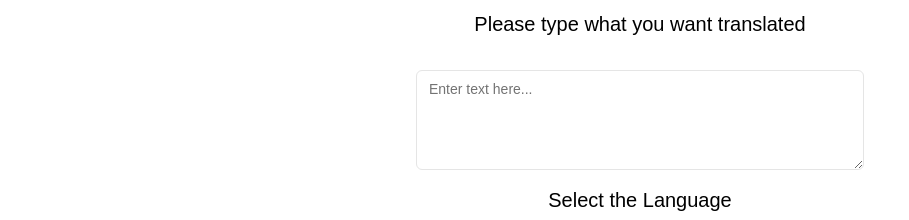
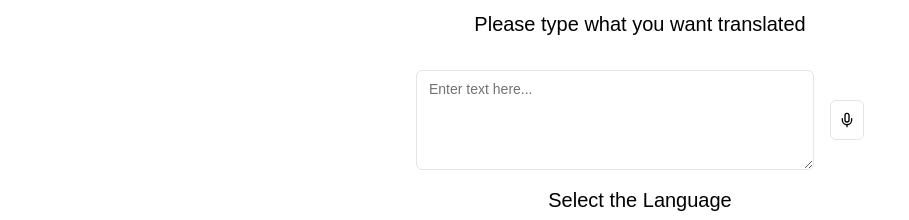
Before and after one commit to pedro123456789-wq/diffused-med, a Next.js app: page /translation in a window 1280 px wide. Shown: the part 271-491 px from the top of the page, without its empty margins (0-909 px from the left). Built offline with nearby package versions, Linux system fonts and the light colour scheme.

Commit message:
add mic button

```diff
--- a/src/app/translation/page.tsx
+++ b/src/app/translation/page.tsx
@@ -1,6 +1,6 @@
 'use client'
 
-import { useState } from 'react'
+import { useState, useEffect } from 'react'
 import Header from '@/components/ui/Header'
 import { Button } from "@/components/ui/button"
 import { Textarea } from "@/components/ui/textarea"
@@ -12,6 +12,7 @@ import {
   SelectValue,
 } from "@/components/ui/select"
 import Link from 'next/link'
+import { Mic, MicOff } from 'lucide-react'
 
 const languages = [
   { value: 'ch', label: 'Chinese' },
@@ -25,12 +26,50 @@ export default function Translation() {
   const [inputText, setInputText] = useState('')
   const [targetLanguage, setTargetLanguage] = useState('')
   const [translatedText, setTranslatedText] = useState('')
+  const [isListening, setIsListening] = useState(false)
+  // const [speechRecognition, setSpeechRecognition] = useState<SpeechRecognition | null>(null)
 
   const handleTranslate = () => {
     // Here you would typically call your translation API
     // For now, we'll just set a mock translated text
     setTranslatedText(`Translated "${inputText}" to ${targetLanguage}`)
   }
+
+  // useEffect(() => {
+  //   if (typeof window !== 'undefined' && 'SpeechRecognition' in window || 'webkitSpeechRecognition' in window) {
+  //     const SpeechRecognition = window.SpeechRecognition || window.webkitSpeechRecognition
+  //     const recognition = new SpeechRecognition()
+  //     recognition.continuous = true
+  //     recognition.interimResults = true
+  //     recognition.lang = 'en-US'
+
+  //     recognition.onresult = (event: any) => {
+  //       const transcript = Array.from(event.results)
+  //         .map(result => result[0])
+  //         .map(result => result.transcript)
+  //         .join('')
+
+  //       setInputText(prevText => prevText + ' ' + transcript)
+  //     }
+
+  //     recognition.onerror = (event) => {
+  //       console.error('Speech recognition error', event.error)
+  //       setIsListening(false)
+  //     }
+
+  //     setSpeechRecognition(recognition)
+  //   }
+  // }, [])
+
+  // const toggleListening = () => {
+  //   if (isListening) {
+  //     speechRecognition?.stop()
+  //     setIsListening(false)
+  //   } else {
+  //     speechRecognition?.start()
+  //     setIsListening(true)
+  //   }
+  // }
 
   return (
     <div className="min-h-screen flex flex-col">
@@ -39,12 +78,22 @@ export default function Translation() {
         <h2 className="text-2xl font-semibold mb-6 text-center cursor-default">Translation Service</h2>
         <p className="text-xl mb-8 text-center cursor-default">Please type what you want translated</p>
         <div className="w-full max-w-md space-y-4 mb-8">
+          <div className="flex space-x-4 items-center">
             <Textarea
               placeholder="Enter text here..."
               className="min-h-[100px]"
               value={inputText}
               onChange={(e) => setInputText(e.target.value)}
             />
+            <Button
+                // onClick={toggleListening}
+                variant="outline"
+                className={`p-2 ${isListening ? 'bg-red-100 hover:bg-red-200' : ''}`}
+                aria-label={isListening ? 'Stop listening' : 'Start listening'}
+              >
+                {isListening ? <MicOff className="h-6 w-6" /> : <Mic className="h-6 w-6" />}
+            </Button>
+          </div>
           <p className="text-xl mb-8 text-center cursor-default">Select the Language</p>
           <Select onValueChange={setTargetLanguage}>
             <SelectTrigger className="w-full">
```
Lines whose indentation alone changed are shown as unchanged.
